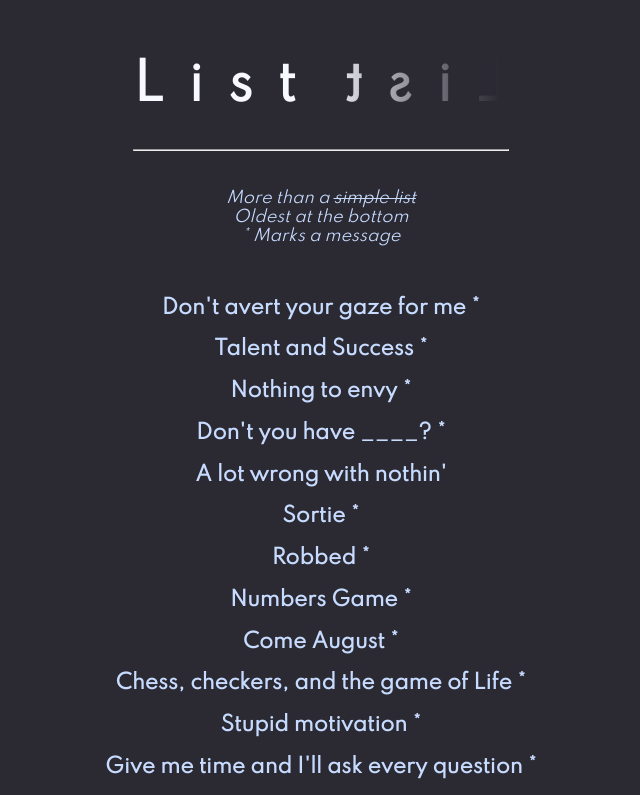
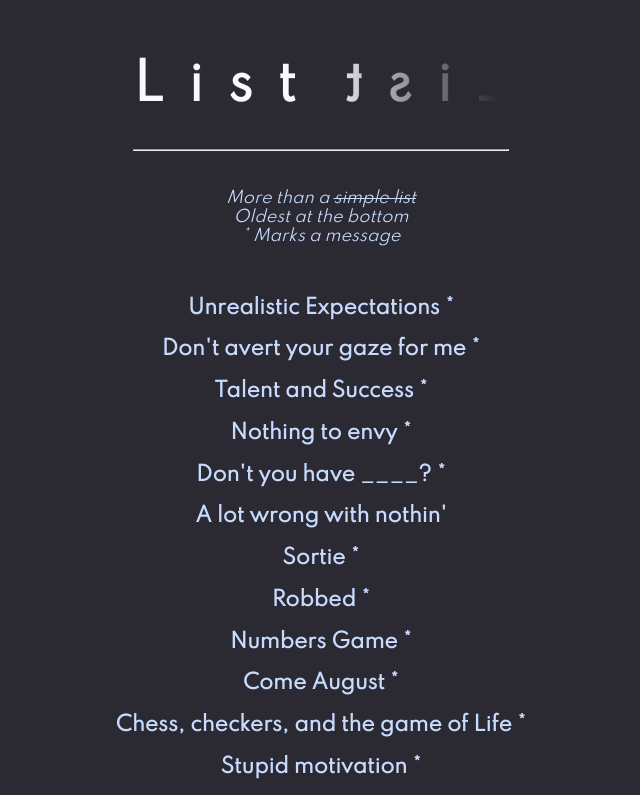
Before and after one commit to ci0cc0lat0/antpondnextjs, a Next.js app: page /list in a window 1280 px wide. Shown: the top 795 px of the page, without its empty margins (319-959 px from the left). Built offline with nearby package versions, Linux system fonts and the light colour scheme.

Commit message:
new phrase

```diff
--- a/components/phrases.js
+++ b/components/phrases.js
@@ -1,4 +1,9 @@
 export const phrases = [
+    {
+        name:"Unrealistic Expectations",
+        caption:"I listen. I water. I reflect. I imagine the unimaginable. I imagine the realistic. I pick wrong. I wonder what went wrong. I end up alone. I end up missing you. I end up missing all of you. I regret. I weep. I move on. I repeat."
+
+    },
     {
         name:"Don't avert your gaze for me",
         caption:"We act different depending on the company."
```
